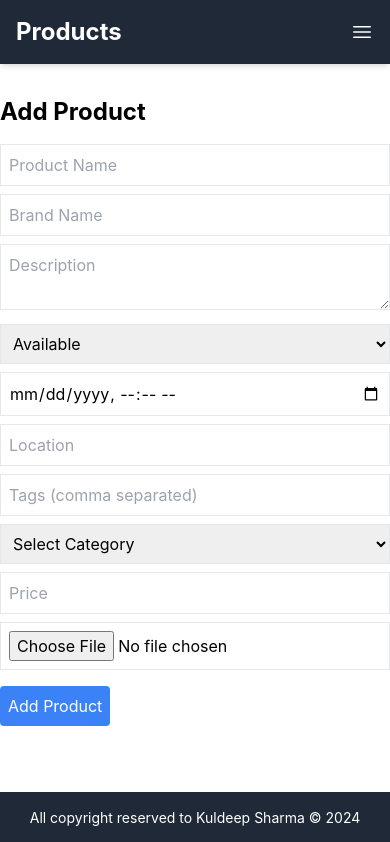
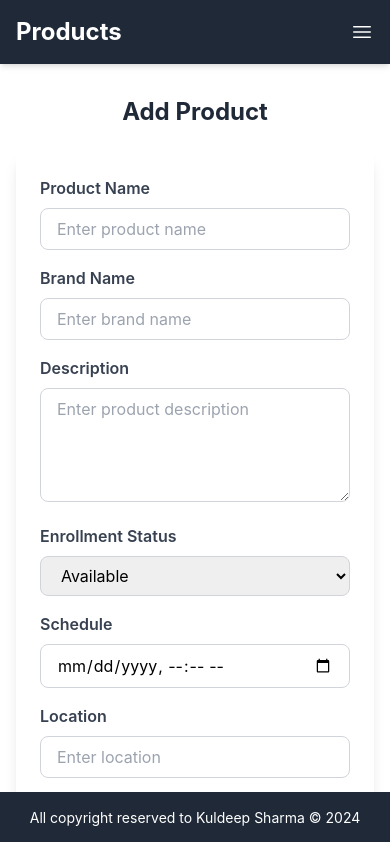
Before and after one commit to kuldeepsharma2/e-commerce, a React (Create React App) app: page /addproduct in a window 390 px wide. Shown: the top 842 px of the page. Built offline with nearby package versions, Linux system fonts and the light colour scheme; no server answers.

Commit message:
add product page responsive

```diff
--- a/src/pages/AddProduct.js
+++ b/src/pages/AddProduct.js
@@ -108,73 +108,103 @@ function AddProduct() {
   };
 
   return (
-    <div className="container mx-auto mt-8">
-      <h1 className="text-2xl font-bold mb-4">Add Product</h1>
-      <form onSubmit={handleSubmit}>
+    <div className="container mx-auto px-4 py-8 sm:px-6 lg:px-8">
+      <h1 className="text-2xl font-bold mb-6 text-center text-gray-800">Add Product</h1>
+      <form onSubmit={handleSubmit} className="max-w-lg mx-auto bg-white p-6 rounded-lg shadow-lg">
+        <div className="mb-4">
+          <label className="block text-gray-700 font-semibold mb-2" htmlFor="title">Product Name</label>
           <input
             type="text"
-          placeholder="Product Name"
+            id="title"
             value={title}
             onChange={(e) => setTitle(e.target.value)}
-          className="border p-2 mb-2 w-full"
+            className="w-full px-4 py-2 border border-gray-300 rounded-lg focus:outline-none focus:ring-2 focus:ring-blue-500"
+            placeholder="Enter product name"
             required
           />
+        </div>
+        <div className="mb-4">
+          <label className="block text-gray-700 font-semibold mb-2" htmlFor="instructor">Brand Name</label>
           <input
             type="text"
-          placeholder="Brand Name"
+            id="instructor"
             value={instructor}
             onChange={(e) => setInstructor(e.target.value)}
-          className="border p-2 mb-2 w-full"
+            className="w-full px-4 py-2 border border-gray-300 rounded-lg focus:outline-none focus:ring-2 focus:ring-blue-500"
+            placeholder="Enter brand name"
             required
           />
+        </div>
+        <div className="mb-4">
+          <label className="block text-gray-700 font-semibold mb-2" htmlFor="description">Description</label>
           <textarea
-          placeholder="Description"
+            id="description"
             value={description}
             onChange={(e) => setDescription(e.target.value)}
-          className="border p-2 mb-2 w-full"
+            className="w-full px-4 py-2 border border-gray-300 rounded-lg focus:outline-none focus:ring-2 focus:ring-blue-500"
+            placeholder="Enter product description"
+            rows="4"
             required
           />
+        </div>
+        <div className="mb-4">
+          <label className="block text-gray-700 font-semibold mb-2" htmlFor="enrollmentStatus">Enrollment Status</label>
           <select
+            id="enrollmentStatus"
             value={enrollmentStatus}
             onChange={(e) => setEnrollmentStatus(e.target.value)}
-          className="border p-2 mb-2 w-full"
+            className="w-full px-4 py-2 border border-gray-300 rounded-lg focus:outline-none focus:ring-2 focus:ring-blue-500"
             required
           >
             <option value="Available">Available</option>
             <option value="Out of Stock">Out of Stock</option>
             <option value="Coming Soon">Coming Soon</option>
           </select>
+        </div>
+        <div className="mb-4">
+          <label className="block text-gray-700 font-semibold mb-2" htmlFor="schedule">Schedule</label>
           <input
             type="datetime-local"
-          placeholder="Schedule"
+            id="schedule"
             value={schedule}
             onChange={(e) => setSchedule(e.target.value)}
-          className="border p-2 mb-2 w-full"
+            className="w-full px-4 py-2 border border-gray-300 rounded-lg focus:outline-none focus:ring-2 focus:ring-blue-500"
             required
           />
+        </div>
+        <div className="mb-4">
+          <label className="block text-gray-700 font-semibold mb-2" htmlFor="location">Location</label>
           <input
             type="text"
-          placeholder="Location"
+            id="location"
             value={location}
             onChange={(e) => setLocation(e.target.value)}
-          className="border p-2 mb-2 w-full"
+            className="w-full px-4 py-2 border border-gray-300 rounded-lg focus:outline-none focus:ring-2 focus:ring-blue-500"
+            placeholder="Enter location"
             required
           />
+        </div>
+        <div className="mb-4">
+          <label className="block text-gray-700 font-semibold mb-2" htmlFor="tags">Tags (comma separated)</label>
           <input
             type="text"
-          placeholder="Tags (comma separated)"
+            id="tags"
             value={tags}
             onChange={(e) => setTags(e.target.value)}
-          className="border p-2 mb-2 w-full"
+            className="w-full px-4 py-2 border border-gray-300 rounded-lg focus:outline-none focus:ring-2 focus:ring-blue-500"
+            placeholder="Enter tags"
           />
+        </div>
+        <div className="mb-4">
+          <label className="block text-gray-700 font-semibold mb-2" htmlFor="category">Category</label>
           <select
+            id="category"
             value={category}
             onChange={(e) => setCategory(e.target.value)}
-          className="border p-2 mb-2 w-full"
+            className="w-full px-4 py-2 border border-gray-300 rounded-lg focus:outline-none focus:ring-2 focus:ring-blue-500"
             required
           >
             <option value="">Select Category</option>
-          {/* Add other categories as needed */}
             <option value="Electronics">Electronics</option>
             <option value="Books">Books</option>
             <option value="Clothing">Clothing</option>
@@ -199,25 +229,34 @@ function AddProduct() {
             <option value="Stationery">Stationery</option>
             <option value="Grocery">Grocery</option>
           </select>
+        </div>
+        <div className="mb-4">
+          <label className="block text-gray-700 font-semibold mb-2" htmlFor="price">Price</label>
           <input
             type="number"
-          placeholder="Price"
+            id="price"
             value={price}
             onChange={(e) => setPrice(e.target.value)}
-          className="border p-2 mb-2 w-full"
+            className="w-full px-4 py-2 border border-gray-300 rounded-lg focus:outline-none focus:ring-2 focus:ring-blue-500"
+            placeholder="Enter price"
             required
           />
+        </div>
+        <div className="mb-4">
+          <label className="block text-gray-700 font-semibold mb-2" htmlFor="image">Product Image</label>
           <input
             type="file"
+            id="image"
             accept="image/*"
             onChange={(e) => setImage(e.target.files[0])}
-          className="border p-2 mb-4 w-full"
+            className="w-full px-4 py-2 border border-gray-300 rounded-lg focus:outline-none"
             required
           />
-        {error && <p className="text-red-500 mb-2">{error}</p>}
+        </div>
+        {error && <p className="text-red-500 mb-4 text-center">{error}</p>}
         <button
           type="submit"
-          className={`bg-blue-500 text-white p-2 rounded ${uploading ? 'opacity-50 cursor-not-allowed' : ''}`}
+          className={`w-full bg-blue-500 text-white py-2 rounded-lg font-semibold ${uploading ? 'opacity-50 cursor-not-allowed' : ''}`}
           disabled={uploading}
         >
           {uploading ? 'Uploading...' : 'Add Product'}
```
Lines whose indentation alone changed are shown as unchanged.
